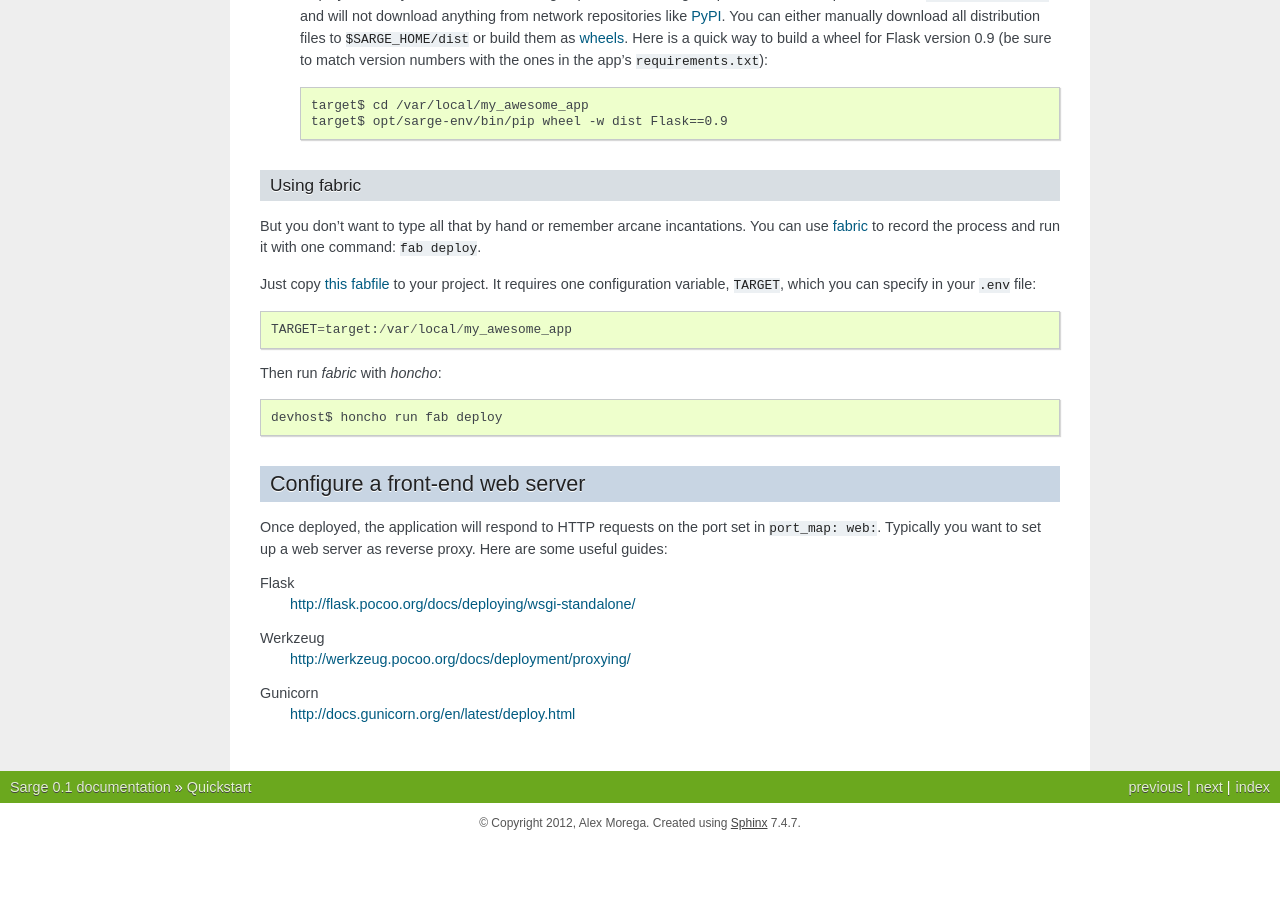
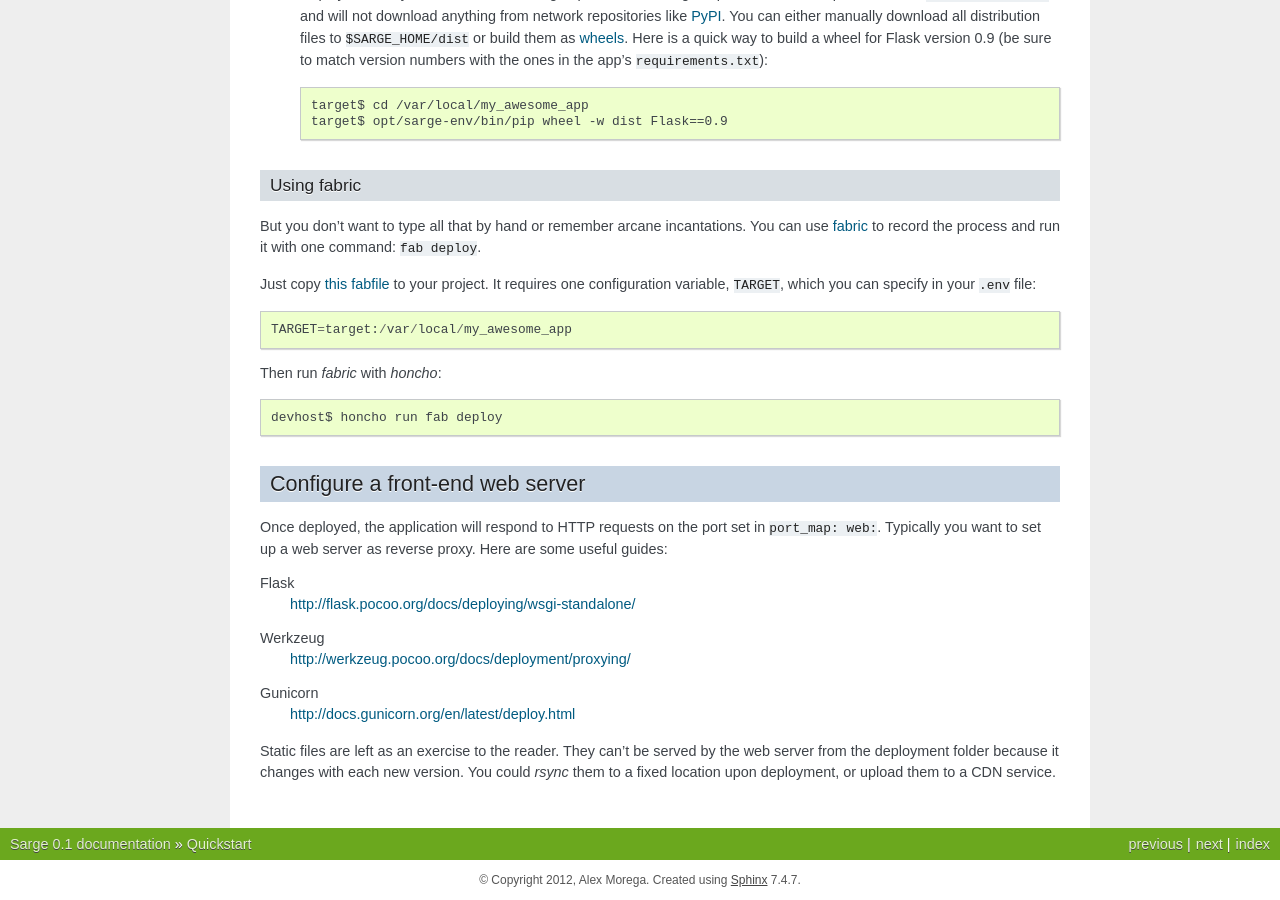
Before and after one commit to mgax/airship, a Sphinx documentation site: the page built from docs/quickstart.rst, in a window 1280 px wide and 900 px high, scrolled down 3574 px. Built offline with Sphinx 7.4.7, drawn with Linux system fonts in a browser that asks for light colours; before the commit the page ends 4417 px from its top, so only the background shows below that.

Commit message:
a note about static files

```diff
--- a/docs/quickstart.rst
+++ b/docs/quickstart.rst
@@ -282,3 +282,8 @@ Werkzeug
 
 Gunicorn
     http://docs.gunicorn.org/en/latest/deploy.html
+
+Static files are left as an exercise to the reader. They can't be served
+by the web server from the deployment folder because it changes with each
+new version. You could `rsync` them to a fixed location upon deployment,
+or upload them to a CDN service.
```
